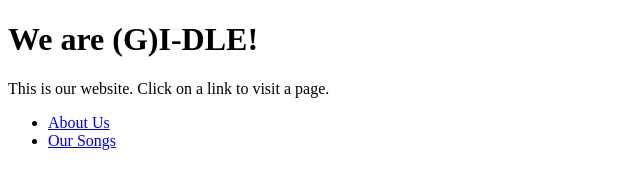
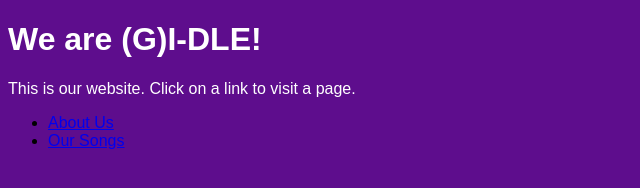
Before and after one commit to IzZqDxZ/IzZqDxZ.github, a plain HTML site: page index.html in a window 1280 px wide. Shown: the whole page, without its empty margins (0-640 px from the left). Drawn offline with Linux system fonts and the light colour scheme.

Commit message:
Update index.html

```diff
--- a/index.html
+++ b/index.html
@@ -1,7 +1,7 @@
 <!DOCTYPE html>
 <html>
  <head>
- <link rel="stylesheet" href="css/idsle.css">
+ <link rel="stylesheet" href="idle.css">
 
  <title>Home</title>
 <!--File created on 17/8/20 @ 13:35 KST-->
```
